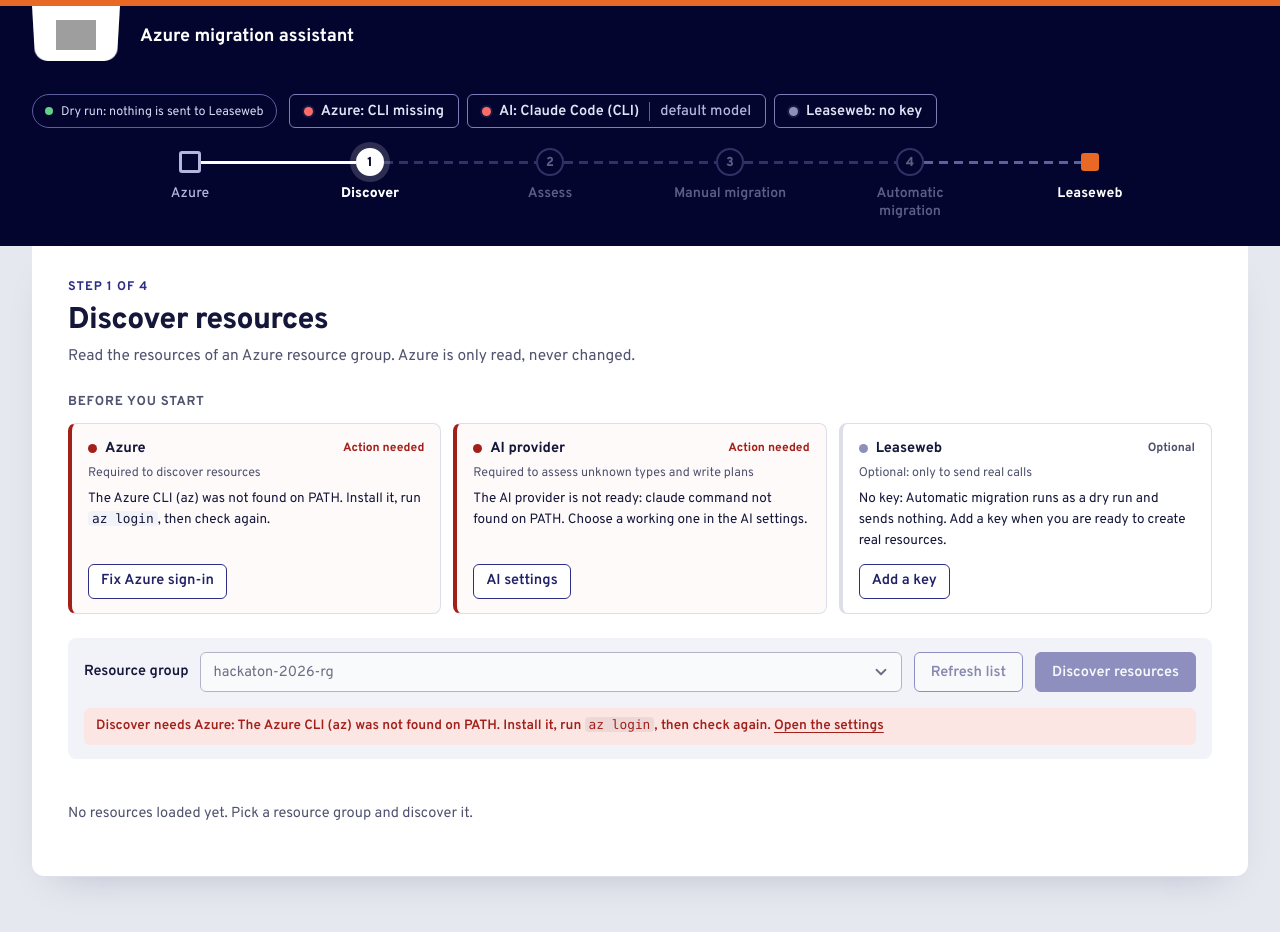
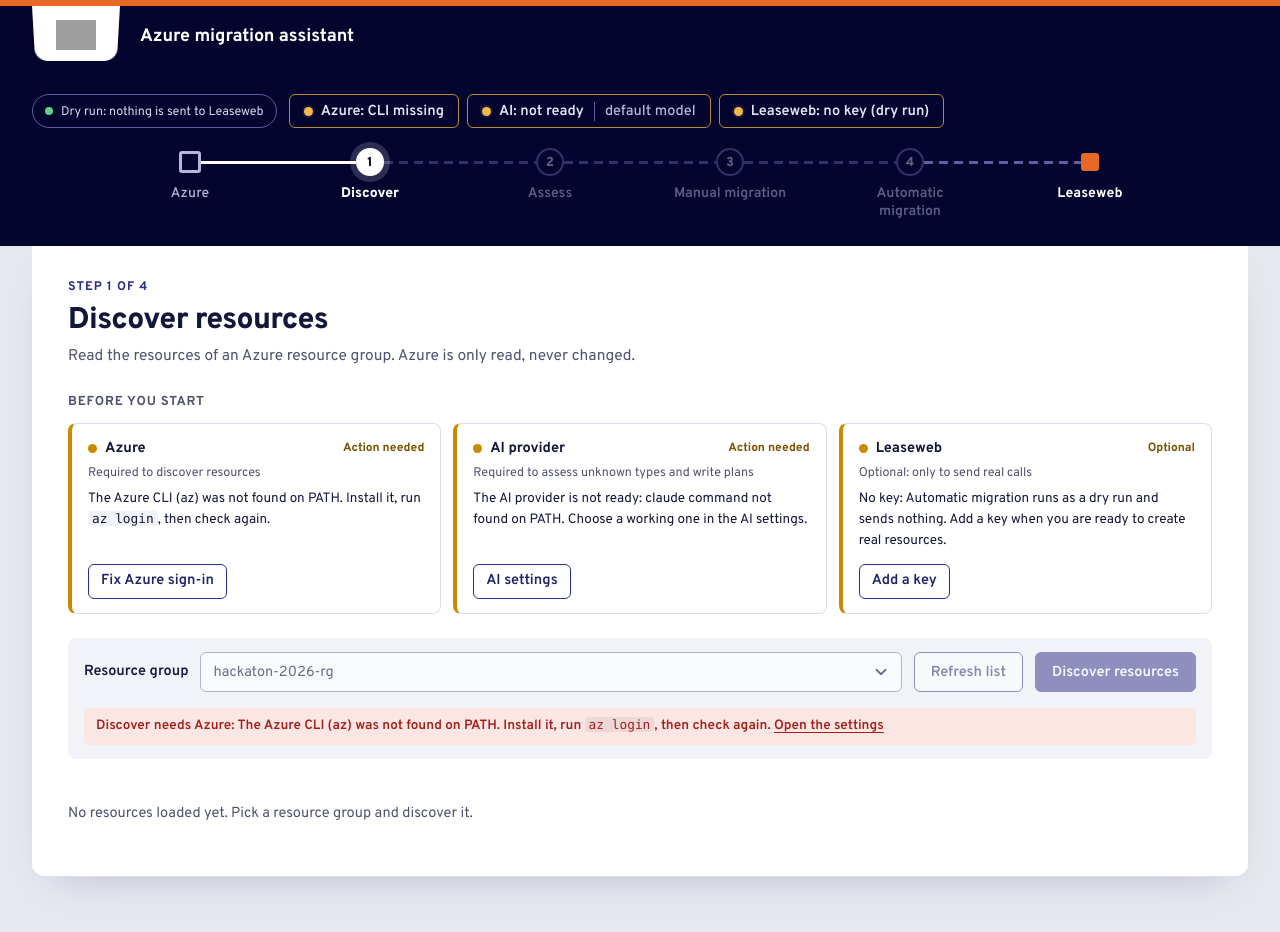
Before and after one commit to cas0217hcc/hackaton2026, a FastAPI app: page / in a window 1280 px wide. Run offline with FastAPI, Linux system fonts and the light colour scheme; data that the repository does not hold is empty; some web fonts are replaced; grey boxes are pictures that could not be loaded.

Commit message:
feat(ui): one colour per connection state; banners only for real data
- Header badges and the readiness cards on Discover share four states:
  checking (grey), not set (amber), real credentials (green; a hollow ring
  until tested) and mocked (violet, with a tinted badge).
- Badge texts say what is behind them (mock data, canned answers, mock API,
  no key (dry run)); the mode pill turns violet against the fake API.
- The yellow mock banner is gone, and the red LIVE banner only shows when calls
  really reach Leaseweb. Exports and the console still label mock mode.
- MockAzure and MockAI carry fake = True, like the fake Leaseweb client;
  create_app passes the per-part flags to the page without importing mock/.

```diff
--- a/migration_assistant/app.py
+++ b/migration_assistant/app.py
@@ -120,7 +120,10 @@ def create_app(discover: Callable = list_resources, ask: Callable | None = None,
     ai_providers: the only AI providers to offer, instead of the installed ones; the first is selected.
     api_key: a Leaseweb key to start with. Only accepted with a fake HTTP client (`http.fake`), so a made-up
     key can never be sent to the real Leaseweb API. mock/__init__.py fills all of these for mock mode."""
-    fake_leaseweb = bool(getattr(http, "fake", False))
+    # A stand-in (mock.py) says so with `fake = True` on the object behind the function; the badges show it.
+    is_fake = lambda fn: bool(getattr(fn, "fake", False) or getattr(getattr(fn, "__self__", None), "fake", False))
+    fake = {"azure": is_fake(discover), "ai": is_fake(ask), "leaseweb": is_fake(http)}
+    fake_leaseweb = fake["leaseweb"]
     if api_key and not fake_leaseweb:
         raise ValueError("api_key is only accepted together with a fake Leaseweb client")
     app = FastAPI(title="Azure to Leaseweb Migration Assistant")
@@ -203,12 +206,11 @@ def create_app(discover: Callable = list_resources, ask: Callable | None = None,
     def index(request: Request):
         # Version static URLs by file mtime so browsers never reuse stale JS/CSS.
         v = int(max(f.stat().st_mtime for f in (HERE / "static").iterdir()))
-        return templates.TemplateResponse(request, "index.html", {"default_rg": DEFAULT_RG, "v": v, "notice": notice,
-                                                                   "fake_leaseweb": fake_leaseweb})
+        return templates.TemplateResponse(request, "index.html", {"default_rg": DEFAULT_RG, "v": v, "fake": fake})
 
     @app.get("/api/state")
     def api_state():
-        return {**_dump(state), "notice": notice, "fake_leaseweb": fake_leaseweb, "api_key_set": bool(secrets["api_key"]), "key_verified": key_check["verified"],
+        return {**_dump(state), "notice": notice, "fake": fake, "api_key_set": bool(secrets["api_key"]), "key_verified": key_check["verified"],
                 "chain": dict(chain), "created": list(created)}
 
     @app.post("/api/key")
--- a/migration_assistant/mock/ai.py
+++ b/migration_assistant/mock/ai.py
@@ -111,6 +111,8 @@ assert set(ANSWERS) == set(TASKS), "every AI task needs a mock answer"
 
 
 class MockAI:
+    fake = True  # create_app shows the AI badge as mocked
+
     def __init__(self, delay: float = 0.0):
         self.delay = delay
 
--- a/migration_assistant/mock/azure.py
+++ b/migration_assistant/mock/azure.py
@@ -12,6 +12,8 @@ MOCK_SUB = "00000000-0000-4000-8000-000000000000"
 
 
 class MockAzure:
+    fake = True  # create_app shows the Azure badge as mocked
+
     def __init__(self, delay: float = 0.0, fixture: Path = FIXTURE):
         self.delay, self.fixture = delay, fixture
 
--- a/migration_assistant/static/app.js
+++ b/migration_assistant/static/app.js
@@ -598,11 +598,12 @@ let migrateRows = [];
 let chainIds = {};  // ids returned by earlier live calls, e.g. instanceId
 
 function refreshMode() {
-  const fake = document.body.dataset.fakeLeaseweb === "1";  // mock mode: "live" calls go to a fake Leaseweb API
-  $("mode-text").textContent = live ? (fake ? "MOCK LIVE: calls go to a fake Leaseweb API" : "LIVE: calls are sent to Leaseweb")
-    : "Dry run: nothing is sent to Leaseweb";
-  $("mode").classList.toggle("live", live);
-  $("liveband").hidden = !live;
+  const fake = isFake("leaseweb");  // "live" calls go to a fake Leaseweb API: nothing real happens
+  $("mode-text").textContent = !live ? "Dry run: nothing is sent to Leaseweb"
+    : fake ? "Mock: calls go to a fake Leaseweb API" : "LIVE: calls are sent to Leaseweb";
+  $("mode").classList.toggle("live", live && !fake);
+  $("mode").classList.toggle("mock", live && fake);
+  $("liveband").hidden = !live || fake;  // the billing warning only when calls really reach Leaseweb
   renderKeyConn();
   $("migrate-btn").textContent = live ? "Run LIVE migration" : "Run dry-run migration";
   $("migrate-btn").classList.toggle("danger", live);
@@ -1110,9 +1111,11 @@ function renderAi(s) {
   const sel = $("ai-provider");
   sel.replaceChildren(...s.providers.map((p) => el("option", { value: p.id }, `${p.label} (${p.detail})`)));
   sel.value = s.provider;
-  $("ai-btn-text").replaceChildren("AI: " + aiLabel(s), el("span", { class: "ai-model" }, aiModelText(s)));
-  $("ai-btn").title = s.problem ? s.problem : "Change the AI provider and model";
-  setDot("ai-dot", s.problem ? "bad" : aiTested ? "ok" : "ready");
+  const mock = isFake("ai");
+  $("ai-btn-text").replaceChildren(mock ? "AI: mock" : s.problem ? "AI: not ready" : "AI: " + aiLabel(s),
+    el("span", { class: "ai-model" }, mock ? "canned answers" : aiModelText(s)));
+  $("ai-btn").title = mock ? "Mock AI: canned answers, no tokens are spent." : s.problem ? s.problem : "Change the AI provider and model";
+  setConn("ai", mock ? "mock" : s.problem ? "unset" : "real", aiTested);
   renderChecks();
   refreshGates();
   syncAiForm(s.provider);
@@ -1218,9 +1221,13 @@ function setKeyResult(text, ok) {
 
 // The Leaseweb chip and panel: no key (dry run), a key Leaseweb accepted, or a key not confirmed yet.
 function renderKeyConn() {
-  setDot("key-dot", !live ? "idle" : keyVerified ? "ok" : "warn");
-  $("key-btn-text").textContent = !live ? "Leaseweb: no key" : keyVerified ? "Leaseweb: live, key verified" : "Leaseweb: live, key not verified";
+  const mock = live && isFake("leaseweb");
+  setConn("key", !live ? "unset" : mock ? "mock" : "real", !!keyVerified);
+  $("key-btn-text").textContent = !live ? "Leaseweb: no key (dry run)" : mock ? "Leaseweb: mock API"
+    : keyVerified ? "Leaseweb: live, key verified" : "Leaseweb: live, key not verified";
+  $("key-btn").title = mock ? "Mock Leaseweb: a fake API with a mock key. Nothing is sent to Leaseweb." : "";
   $("key-state").textContent = !live ? "No key is set, so every run is a dry run and nothing is sent."
+    : mock ? "Mock mode: a mock key is set and runs go to a fake Leaseweb API that follows the specs. Nothing is sent to Leaseweb."
     : keyVerified ? "A key is set and Leaseweb accepted it. Runs in Automatic migration are LIVE."
     : "A key is set, but Leaseweb has not confirmed it yet. Runs in Automatic migration are LIVE.";
   $("key-test").hidden = !live;
@@ -1289,6 +1296,20 @@ const PANELS = [["azure-btn", "azurebar", "az-check"], ["ai-btn", "aibar", "ai-p
 
 function setDot(id, state) { $(id).className = "dot " + state; }
 
+// Each connection is in one of these states, with one colour everywhere (badge, dot, readiness card):
+//   checking (grey), unset (amber: not set up), real (green: real credentials; a hollow ring until tested),
+//   mock (violet: a stand-in from mock mode, see mock/).
+const isFake = (part) => document.body.dataset["fake" + part.charAt(0).toUpperCase() + part.slice(1)] === "1";
+const CONN_WORD = { checking: "Checking", unset: "Not set", real: "Real", mock: "Mocked" };
+
+function setConn(part, state, verified = true) {
+  const btn = $(part + "-btn");
+  btn.classList.remove("checking", "unset", "real", "mock");
+  btn.classList.add(state);
+  btn.dataset.state = CONN_WORD[state];
+  setDot(part + "-dot", state === "real" && !verified ? "real ready" : state);
+}
+
 function closePanel(btnId, barId) {
   $(barId).hidden = true;
   $(btnId).setAttribute("aria-expanded", "false");
@@ -1341,9 +1362,11 @@ function renderAzure() {
   const s = azureState;
   const ok = !!(s && s.signed_in);
   const sub = selectedSub();
-  setDot("azure-dot", !s ? "idle" : ok ? "ok" : "bad");
-  $("azure-btn-text").textContent = !s ? "Azure: checking..." : ok ? `Azure: ${sub ? sub.name : "signed in"}` : !s.installed ? "Azure: CLI missing" : "Azure: not signed in";
-  $("azure-btn").title = ok ? `Signed in as ${s.user}` : s ? s.message : "";
+  const mock = isFake("azure");
+  setConn("azure", !s ? "checking" : mock ? "mock" : ok ? "real" : "unset");
+  $("azure-btn-text").textContent = !s ? "Azure: checking..." : mock ? "Azure: mock data" : ok ? `Azure: ${sub ? sub.name : "signed in"}`
+    : !s.installed ? "Azure: CLI missing" : "Azure: not signed in";
+  $("azure-btn").title = mock ? "Mock Azure: a saved copy of hackaton-2026-rg; az is not used." : ok ? `Signed in as ${s.user}` : s ? s.message : "";
   $("az-status").replaceChildren(...(!s ? ["Checking..."] : ok
     ? ["Signed in as ", el("b", {}, s.user || "unknown user"), ". Default subscription: ", el("b", {}, s.subscription.name), "."]
     : withCode(s.message)));
@@ -1392,8 +1415,11 @@ async function saveSubscription() {
 function checkItem(state, title, need, detail, label, barId) {
   const btn = el("button", { type: "button", class: "btn secondary" }, label);
   btn.addEventListener("click", () => openPanel(barId));
-  const word = { ok: "Ready", bad: "Action needed", warn: "Check", idle: state === "idle" && title === "Leaseweb" ? "Optional" : "Checking", ready: "Ready" }[state];
-  return el("div", { class: "check " + state },
+  // state: checking | unset | real | mock, and "real ready" for real but not tested yet
+  const base = state.split(" ")[0];
+  const word = base === "unset" && title === "Leaseweb" ? "Optional" : base === "unset" ? "Action needed"
+    : state === "real ready" ? "Set, not tested" : CONN_WORD[base];
+  return el("div", { class: "check " + base },
     el("div", { class: "check-head" }, el("i", { class: "dot " + state, "aria-hidden": "true" }), el("span", { class: "check-title" }, title),
       el("span", { class: "check-state" }, word)),
     el("p", { class: "check-need" }, need),
@@ -1406,14 +1432,19 @@ function renderChecks() {
   if (!box) return;
   const az = azureState, ai = aiState;
   const sub = selectedSub();
-  const azure = checkItem(!az ? "idle" : az.signed_in ? "ok" : "bad", "Azure", "Required to discover resources",
-    !az ? "Checking the Azure CLI sign-in..." : az.signed_in ? `Signed in as ${az.user}. Subscription: ${sub ? sub.name : "default"}.` : az.message,
-    az && az.signed_in ? "Change subscription" : "Fix Azure sign-in", "azurebar");
-  const aiItem = checkItem(!ai ? "idle" : ai.problem ? "bad" : aiTested ? "ok" : "ready", "AI provider", "Required to assess unknown types and write plans",
-    !ai ? "Checking..." : ai.problem ? ai.problem : `${aiLabel(ai)}, ${aiModelText(ai)}.${aiTested ? " Connection tested." : " Test the connection before a long run."}`,
-    ai && !ai.problem && !aiTested ? "Test connection" : "AI settings", "aibar");
-  const lsw = checkItem(!live ? "idle" : keyVerified ? "ok" : "warn", "Leaseweb", "Optional: only to send real calls",
+  const mockAz = isFake("azure"), mockAi = isFake("ai"), mockLsw = live && isFake("leaseweb");
+  const azure = checkItem(!az ? "checking" : mockAz ? "mock" : az.signed_in ? "real" : "unset", "Azure", "Required to discover resources",
+    !az ? "Checking the Azure CLI sign-in..." : mockAz ? "Mock data: a saved copy of hackaton-2026-rg. az is not used."
+      : az.signed_in ? `Signed in as ${az.user}. Subscription: ${sub ? sub.name : "default"}.` : az.message,
+    az && az.signed_in && !mockAz ? "Change subscription" : mockAz ? "Azure settings" : "Fix Azure sign-in", "azurebar");
+  const aiItem = checkItem(!ai ? "checking" : mockAi ? "mock" : ai.problem ? "unset" : aiTested ? "real" : "real ready",
+    "AI provider", "Required to assess unknown types and write plans",
+    !ai ? "Checking..." : mockAi ? "Mock AI: canned answers, no tokens are spent." : ai.problem ? ai.problem
+      : `${aiLabel(ai)}, ${aiModelText(ai)}.${aiTested ? " Connection tested." : " Test the connection before a long run."}`,
+    ai && !ai.problem && !aiTested && !mockAi ? "Test connection" : "AI settings", "aibar");
+  const lsw = checkItem(!live ? "unset" : mockLsw ? "mock" : keyVerified ? "real" : "real ready", "Leaseweb", "Optional: only to send real calls",
     !live ? "No key: Automatic migration runs as a dry run and sends nothing. Add a key when you are ready to create real resources."
+      : mockLsw ? "Mock Leaseweb: runs go to a fake API that follows the specs. Nothing is sent to Leaseweb."
       : keyVerified ? "Key verified. Automatic migration sends real calls." : "A key is set but not verified yet.",
     live ? "Leaseweb settings" : "Add a key", "keybar");
   box.replaceChildren(azure, aiItem, lsw);
--- a/migration_assistant/static/style.css
+++ b/migration_assistant/static/style.css
@@ -27,6 +27,7 @@
   --warn: #7a5200; --warn-bg: #fdf0c8;
   --bad: #a3201a; --bad-bg: #fbe6e4;
   --live: #b3261e; --live-dark: #8f1d17;
+  --mock: #5b35c2; --mock-bg: #eee8fc;   /* mock mode: a stand-in, never a real service */
   --neutral-bg: #e7e9f2;
   --shadow: 0 1px 2px rgba(4, 5, 47, 0.06), 0 6px 20px rgba(4, 5, 47, 0.06);
 }
@@ -55,6 +56,8 @@ h1 { margin: 0; padding-top: 2px; font-size: 18px; font-weight: 700; letter-spac
 .mode i { width: 8px; height: 8px; border-radius: 50%; background: #62d08a; transform: translateY(-1px); }  /* level with the text, not the padded box */
 .mode.live { border-color: var(--live); background: var(--live); color: #fff; font-weight: 600; }
 .mode.live i { background: #fff; }
+.mode.mock { border-color: #9d84ec; background: rgba(157, 132, 236, 0.22); color: #fff; font-weight: 600; }
+.mode.mock i { background: #b9a0ff; }
 /* Masthead panels (AI, Leaseweb key, Start over confirmation) open inside the navy band,
    directly under the buttons that toggle them and above the route. */
 .ai-model { margin-left: 10px; padding-left: 10px; border-left: 1px solid #5b5f9c; font-weight: 500; color: var(--rail-text); }
@@ -498,11 +501,17 @@ th[aria-sort="ascending"] .sort, th[aria-sort="descending"] .sort { color: var(-
 .btn.conn { display: inline-flex; align-items: center; gap: 8px; }
 .btn.conn .dot { transform: translateY(-1px); }  /* level with the text, not the padded box */
 .btn.conn[aria-expanded="true"] { background: #14164f; border-color: #fff; }
+/* One colour per connection state, the same on the badges and the readiness cards:
+   checking grey, unset amber (not set up), real green (a hollow ring until tested), mock violet. */
 .dot { display: inline-block; flex: none; width: 9px; height: 9px; border-radius: 50%; background: #8d90b8; box-shadow: 0 0 0 2px rgba(255, 255, 255, 0.08); }
-.dot.ok { background: #62d08a; }
-.dot.ready { background: transparent; box-shadow: inset 0 0 0 2px #62d08a; }
-.dot.warn { background: #f2b84b; }
-.dot.bad { background: #ff6b6b; }
+.dot.unset { background: #f2b84b; }
+.dot.real { background: #62d08a; }
+.dot.real.ready { background: transparent; box-shadow: inset 0 0 0 2px #62d08a; }
+.dot.mock { background: #b9a0ff; }
+.btn.conn.unset { border-color: #b98a3a; }
+.btn.conn.real { border-color: #4f9a6a; }
+.btn.conn.mock { border-color: #9d84ec; background: rgba(157, 132, 236, 0.16); }
+.btn.conn.mock:hover, .btn.conn.mock[aria-expanded="true"] { background: rgba(157, 132, 236, 0.3); }
 .bar-title { margin: 0 0 14px; font-size: 16px; font-weight: 700; letter-spacing: 0; line-height: 1.3; }
 .bar-sub { margin-left: 8px; font-size: 13px; font-weight: 500; color: var(--rail-text); }
 .keybar .bar-label { min-width: 160px; font-weight: 600; }
@@ -524,21 +533,21 @@ th[aria-sort="ascending"] .sort, th[aria-sort="descending"] .sort { color: var(-
 .readiness-title { margin: 0 0 10px; font-size: 13px; font-weight: 700; letter-spacing: 0.06em; text-transform: uppercase; color: var(--mute); }
 .checks { display: grid; grid-template-columns: repeat(auto-fit, minmax(240px, 1fr)); gap: 12px; }
 .check { display: flex; flex-direction: column; gap: 4px; padding: 14px 16px; border: 1px solid var(--line); border-left-width: 4px; border-radius: 8px; background: var(--paper); }
-.check.ok, .check.ready { border-left-color: var(--ok); }
-.check.bad { border-left-color: var(--bad); background: #fffafa; }
-.check.warn { border-left-color: #c98a00; }
-.check.idle { border-left-color: var(--line); }
+.check.real { border-left-color: var(--ok); }
+.check.unset { border-left-color: #c98a00; }
+.check.mock { border-left-color: var(--mock); background: #fbf9ff; }
+.check.checking { border-left-color: var(--line); }
 .check-head { display: flex; align-items: center; gap: 8px; }
 .check .dot { box-shadow: none; }
-.check .dot.ok { background: var(--ok); }
-.check .dot.ready { background: transparent; box-shadow: inset 0 0 0 2px var(--ok); }
-.check .dot.bad { background: var(--bad); }
-.check .dot.warn { background: #c98a00; }
+.check .dot.real { background: var(--ok); }
+.check .dot.real.ready { background: transparent; box-shadow: inset 0 0 0 2px var(--ok); }
+.check .dot.unset { background: #c98a00; }
+.check .dot.mock { background: var(--mock); }
 .check-title { font-weight: 700; }
 .check-state { margin-left: auto; font-size: 12px; font-weight: 700; color: var(--mute); }
-.check.ok .check-state, .check.ready .check-state { color: var(--ok); }
-.check.bad .check-state { color: var(--bad); }
-.check.warn .check-state { color: var(--warn); }
+.check.real .check-state { color: var(--ok); }
+.check.unset .check-state { color: var(--warn); }
+.check.mock .check-state { color: var(--mock); }
 .check-need { margin: 0; font-size: 12.5px; color: var(--mute); }
 .check-detail { margin: 2px 0 8px; font-size: 13.5px; overflow-wrap: anywhere; }
 .check-detail code { padding: 0 4px; border-radius: 4px; background: var(--well); font: 0.95em var(--mono); }
@@ -575,7 +584,3 @@ select {
 }
 select.value-input { padding-right: 28px !important; background-position: right 9px center; background-size: 10px 7px; line-height: 1.45; }
 select:disabled { cursor: not-allowed; opacity: 0.6; }
-
-/* Mock mode: a strip under the header so sample data is never mistaken for a real run */
-.mock-banner { padding: 8px 24px 6px; background: var(--warn-bg); color: var(--warn); font-size: 13.5px; border-bottom: 1px solid #e9d48f; }
-@media (max-width: 720px) { .mock-banner { padding: 8px 16px 6px; } }
--- a/migration_assistant/templates/index.html
+++ b/migration_assistant/templates/index.html
@@ -10,7 +10,7 @@
 <link rel="stylesheet" href="https://fonts.googleapis.com/css2?family=Overpass:wght@400;500;600;700;800&family=Overpass+Mono:wght@400;600;700&display=swap">
 <link rel="stylesheet" href="/static/style.css?v={{ v }}">
 </head>
-<body{% if fake_leaseweb %} data-fake-leaseweb="1"{% endif %}>
+<body{% for part, on in fake.items() if on %} data-fake-{{ part }}="1"{% endfor %}>
 <header class="top">
   <div class="brand">
     <span class="brand-tab">
@@ -93,9 +93,6 @@
   <span><b>LIVE mode.</b> Calls you run in Automatic migration are sent to Leaseweb and can create billable resources.</span>
   <button class="btn ghost" id="live-off" type="button">Remove key and return to dry run</button>
 </div>
-{% if notice %}
-<div class="mock-banner" id="mock-banner" role="note">{{ notice }}</div>
-{% endif %}
 <div id="top-confirm"></div>
 
 <nav class="steps" aria-label="Stages">
```
Also changed, not shown: tests/test_mock.py (+8 -5 lines).
